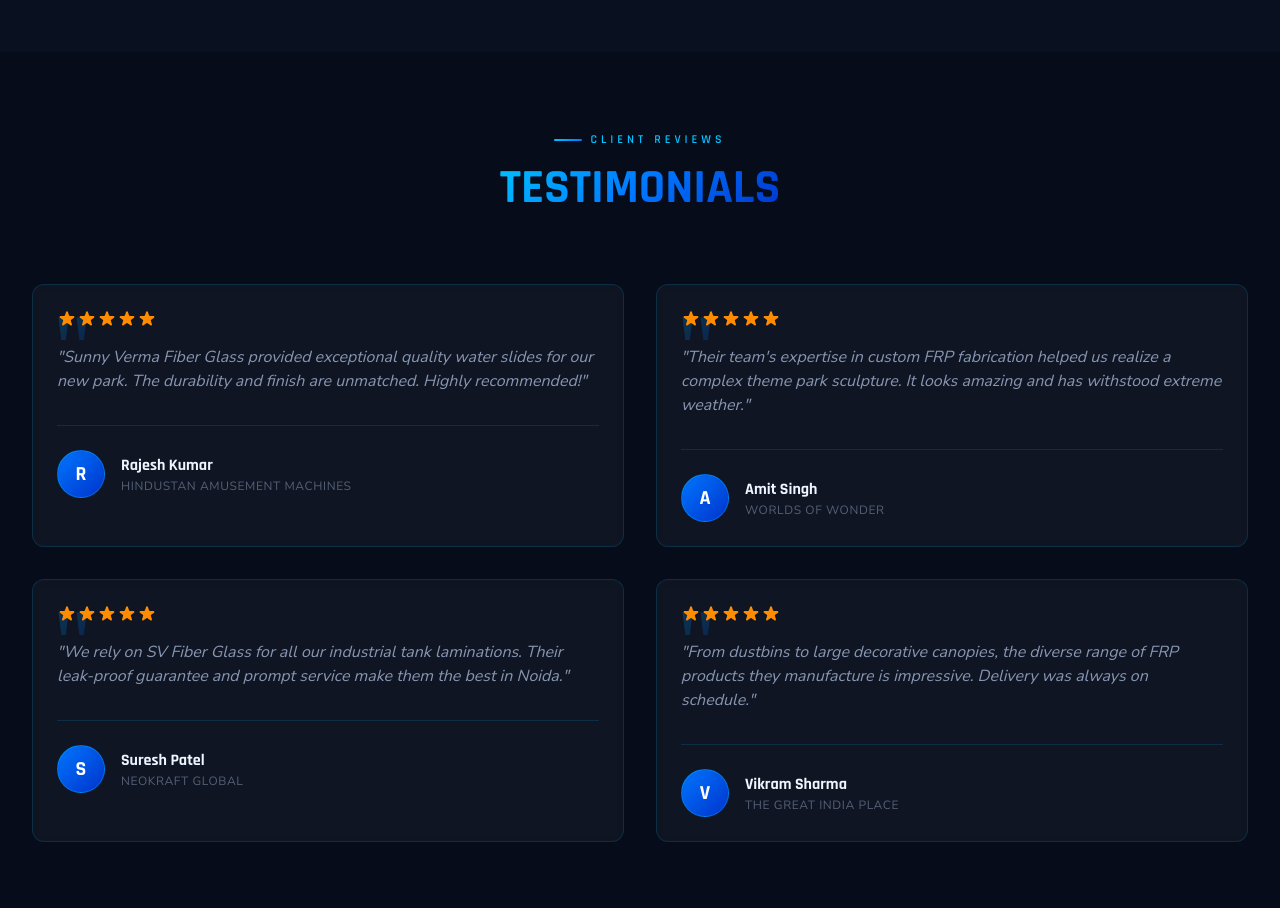
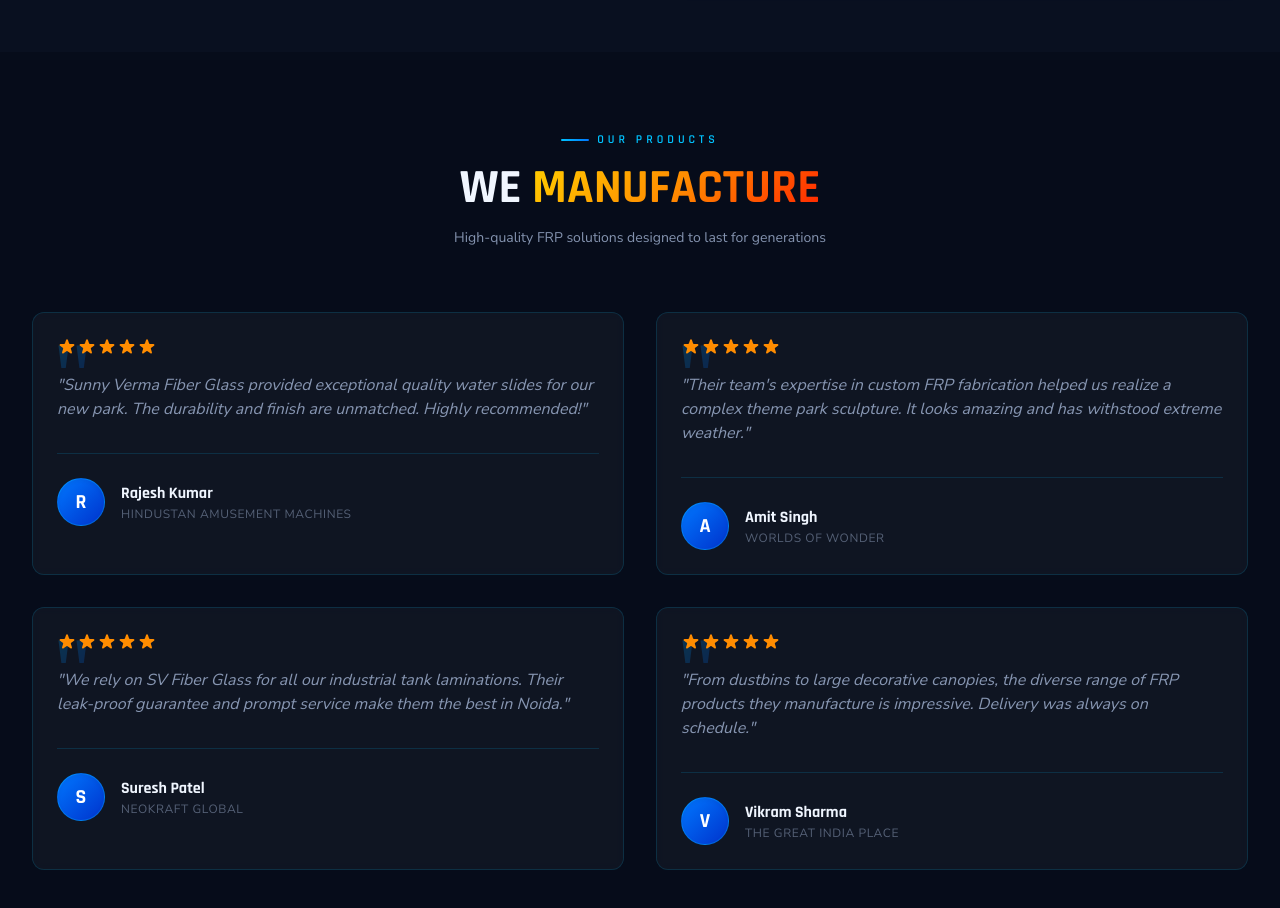
Before and after one commit to project689test/Sunny_Verma_FiberGlass, a React (Vite) app in the folder client/: page / in a window 1280 px wide. Shown: the part 2980-3888 px from the top of the page. Built offline with nearby package versions, Linux system fonts and the light colour scheme.

Commit message:
Update Testimonials.jsx

```diff
--- a/client/src/components/Testimonials.jsx
+++ b/client/src/components/Testimonials.jsx
@@ -51,11 +51,27 @@ const Testimonials = () => {
           variants={fadeInUp}
           className="text-center mb-16 flex flex-col items-center"
         >
+          <span className="sec-label">OUR PRODUCTS</span>
+          <h2 className="text-4xl md:text-5xl font-heading font-bold text-[#F0F6FF] mt-2 mb-2">
+            WE <span className="text-fire">MANUFACTURE</span>
+          </h2>
+          <p className="text-muted text-sm font-body mt-2">
+            High-quality FRP solutions designed to last for generations
+          </p>
+        </motion.div>
+
+        {/* <motion.div
+          initial="hidden"
+          whileInView="visible"
+          viewport={{ once: true, amount: 0.2 }}
+          variants={fadeInUp}
+          className="text-center mb-16 flex flex-col items-center"
+        >
           <span className="sec-label">CLIENT REVIEWS</span>
           <h2 className="text-4xl md:text-5xl font-heading font-bold text-[#F0F6FF] mt-2 mb-2">
             <span className="text-sky">TESTIMONIALS</span>
           </h2>
-        </motion.div>
+        </motion.div> */}
 
         <motion.div
           variants={staggerContainer}
```
